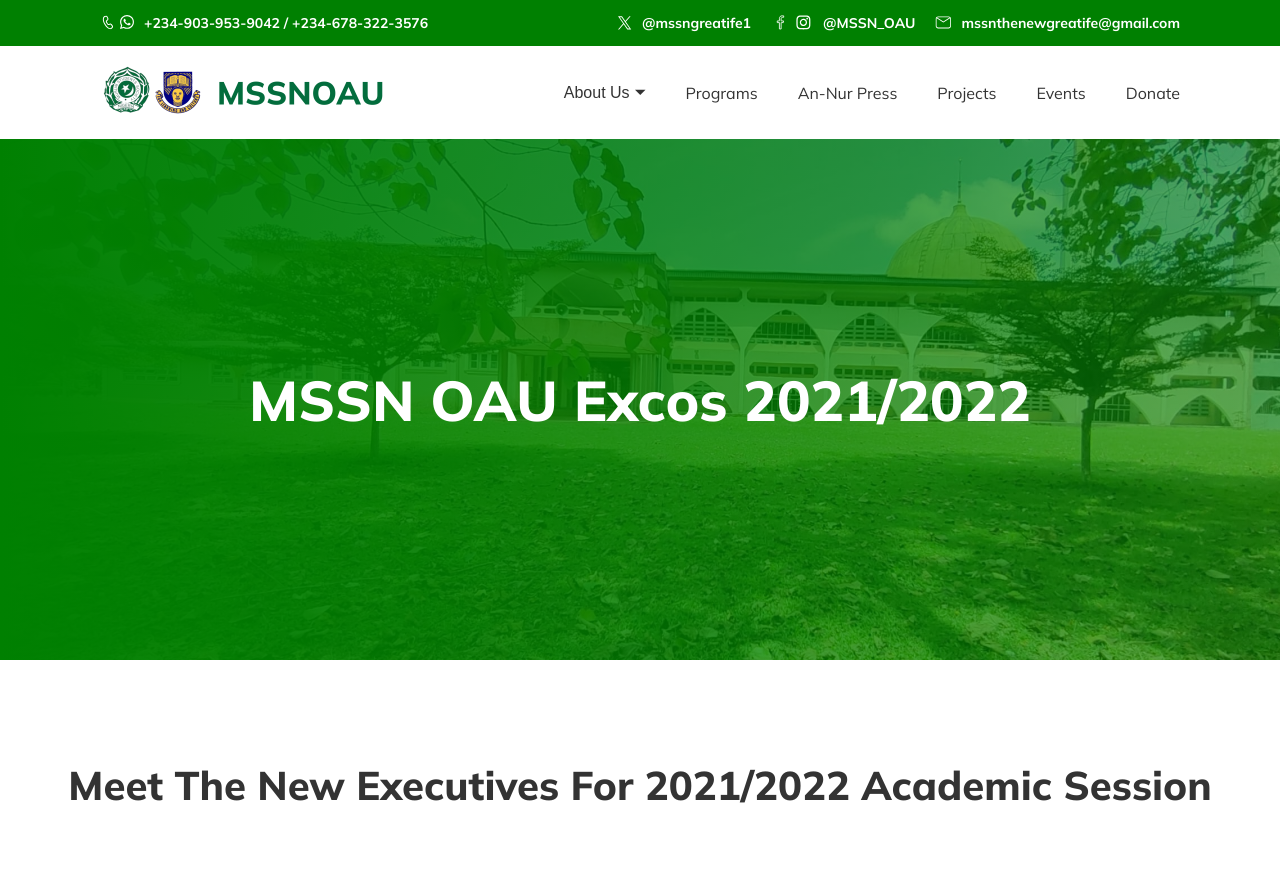
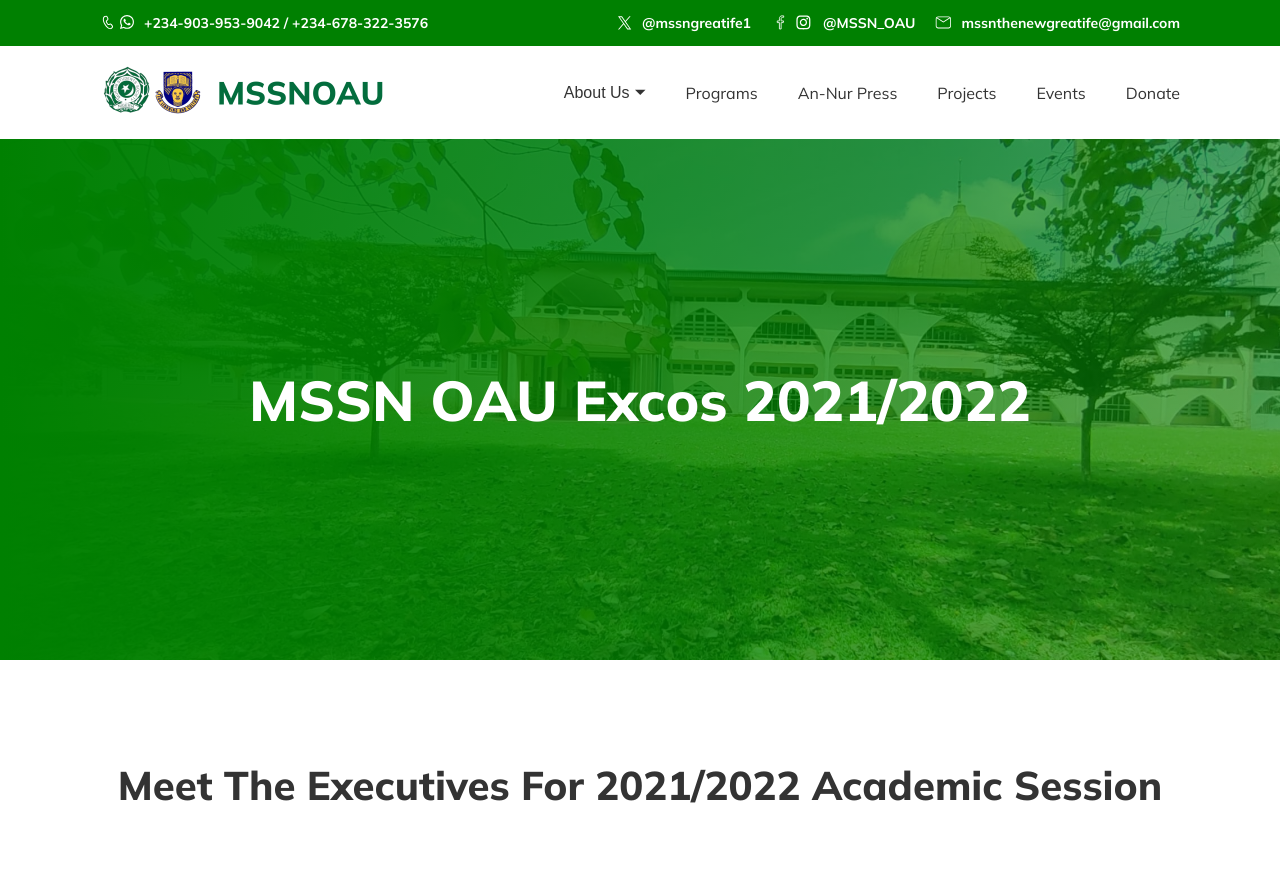
Before and after one commit to MSSNOAU/frontend, a Next.js app: page /about/excos/2021-2022 in a window 1280 px wide. Shown: the top 889 px of the page. Built offline with nearby package versions, Linux system fonts and the light colour scheme.

Commit message:
fix: past execs header

```diff
--- a/src/components/AboutExcos/AboutExcos.tsx
+++ b/src/components/AboutExcos/AboutExcos.tsx
@@ -103,7 +103,7 @@ const AboutExcos: React.FC<PageProps> = ({ isCurrentYear, session }) => {
     <>
       <PageHeader title={`MSSN OAU Excos${!isCurrentYear ? " " + sessionFmt : ""}`} />
       <div className={styles.content}>
-        <h2>Meet The New Executives For {sessionFmt} Academic Session</h2>
+        <h2>Meet The {isCurrentYear ? "New" : ""} Executives For {sessionFmt} Academic Session</h2>
 
         <div className={styles.container}>
           <ExcosGroup
```
